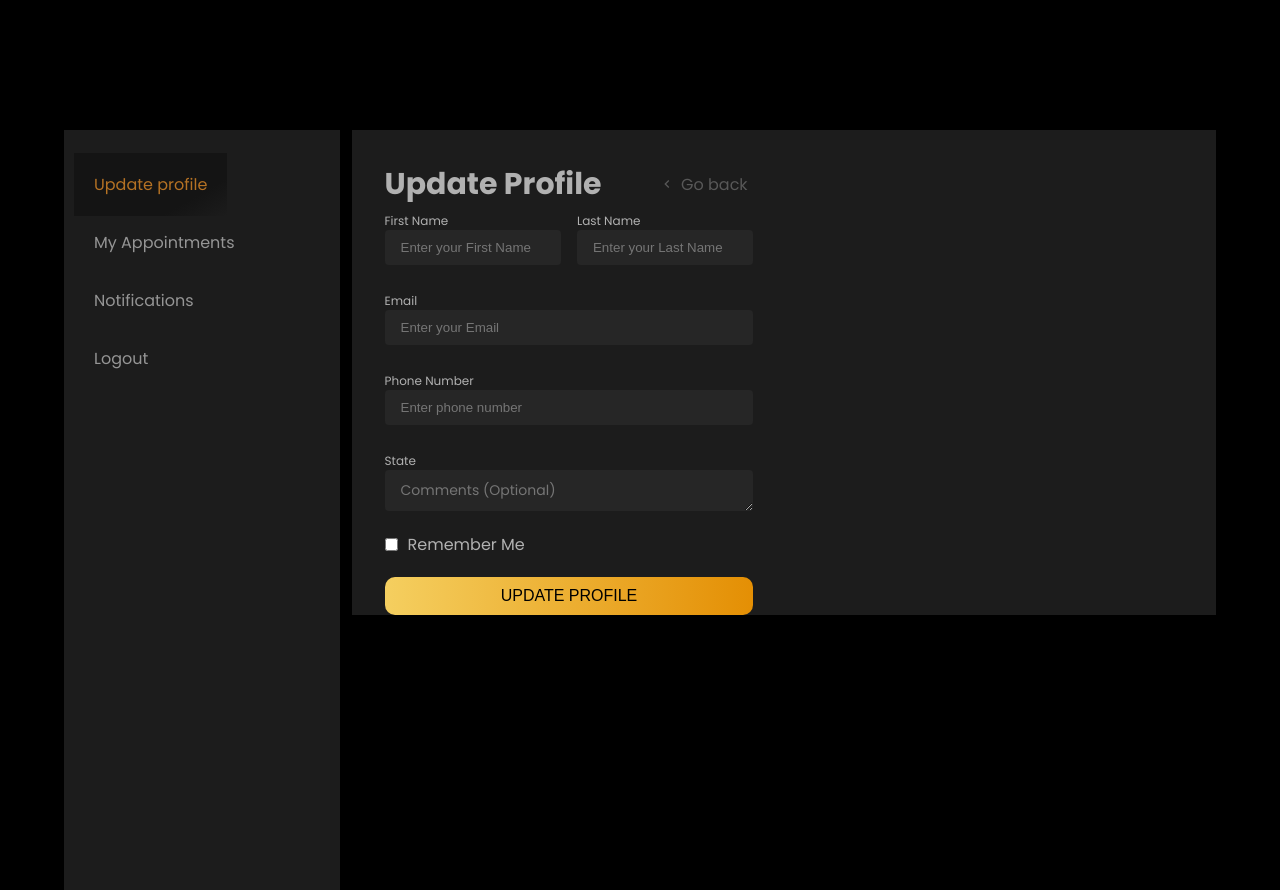
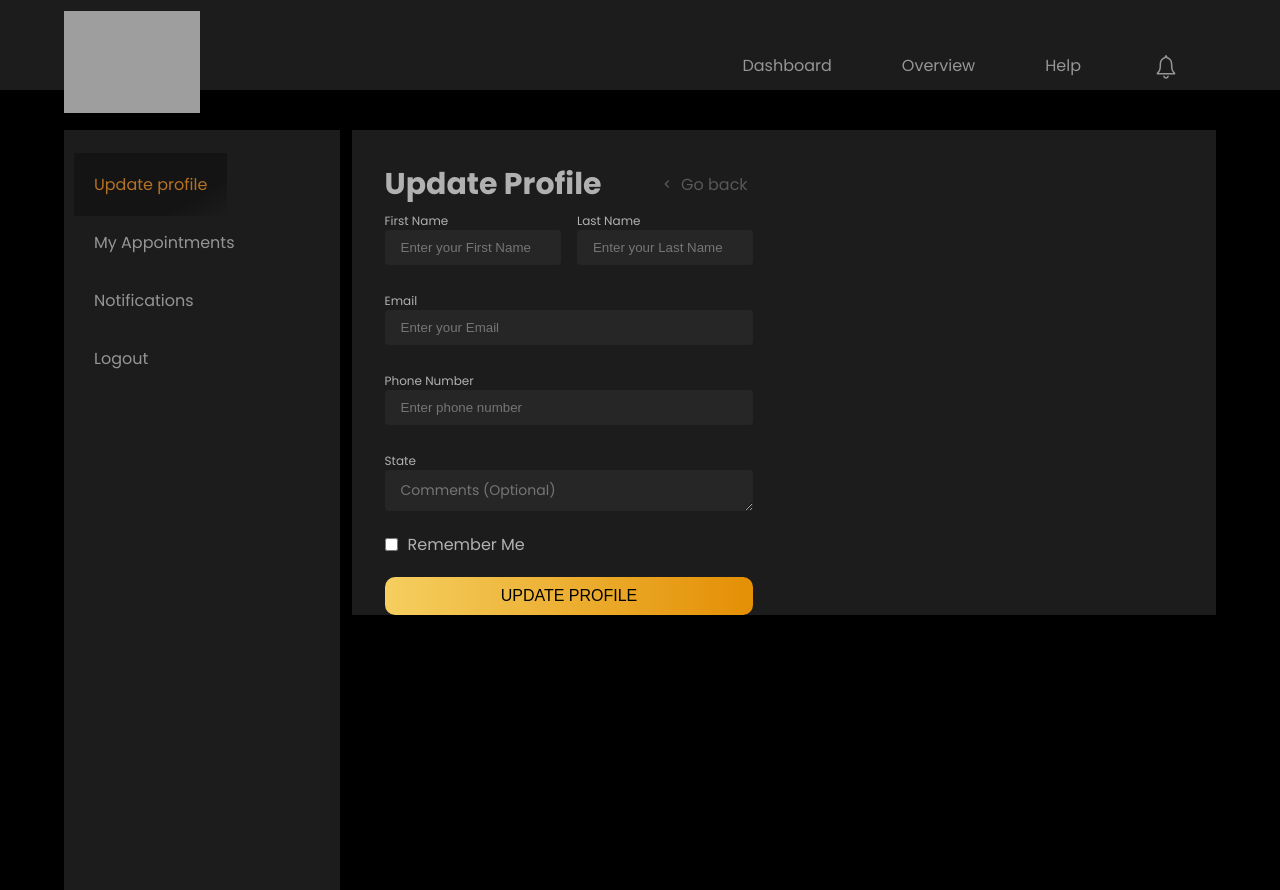
Before and after one commit to Meldy2503/nail-boutique, a React (Create React App) app: page /update-profile in a window 1280 px wide. Built offline with nearby package versions, Linux system fonts and the light colour scheme; grey boxes are pictures that could not be loaded.

Commit message:
fix missing navbar component

```diff
--- a/src/App.js
+++ b/src/App.js
@@ -2,7 +2,7 @@ import { Fragment } from "react";
 import { BrowserRouter as Router, Routes, Route } from "react-router-dom";
 import { ThemeProvider } from "styled-components";
 import { GlobalStyle } from "./reuseableComponents/globalStyle";
-// import Navbar from "./components/navbar";
+import Navbar from "./components/navbar";
 import SelectServicePage from "./pages/selectServicePage";
 // import Booking from "./components/myAppointments/booking";
 import UpdateProfilePage from "./pages/UpdateProfilePage";
@@ -45,6 +45,7 @@ function App() {
       <ThemeProvider theme={theme}>
         <Fragment>
           <GlobalStyle />
+          <Navbar />
           <Routes>
             {/* <Route path="/*" element={<Booking />} /> */}
             <Route path="/*" element={<MyAppointmentPage />} />
--- /dev/null
+++ b/src/components/navbar/index.js
@@ -0,0 +1,75 @@
+import React from "react";
+import { NavContainer, Logo, StyledNav, MenuIcon } from "./navbarStyle";
+import { NavLink } from "react-router-dom";
+import { Spin as Hamburger } from "hamburger-react";
+import logo from "../../images/nail-logo.svg";
+import { IoIosNotificationsOutline } from "react-icons/io";
+
+function Navbar() {
+  const [onIconClick, setOnIconClick] = React.useState(false);
+  const handleClick = () => setOnIconClick(!onIconClick);
+  const closeMenuLink = () => setOnIconClick(false);
+
+  return (
+    <NavContainer>
+      <StyledNav>
+        <Logo>
+          <img src={logo} alt="nail-boutique-logo" />
+        </Logo>
+
+        <ul className={onIconClick ? "ulSmallScreen" : "ulBigScreen"}>
+          <li>
+            <NavLink
+              end
+              className={(navLink) => (navLink.isActive ? "active" : "navLink")}
+              onClick={closeMenuLink}
+              to="/dashboard"
+            >
+              Dashboard
+            </NavLink>
+          </li>
+
+          <li>
+            <NavLink
+              onClick={closeMenuLink}
+              className={(navLink) => (navLink.isActive ? "active" : "navLink")}
+              to="/overview"
+            >
+              Overview
+            </NavLink>
+          </li>
+
+          <li>
+            <NavLink
+              onClick={closeMenuLink}
+              className={(navLink) => (navLink.isActive ? "active" : "navLink")}
+              to="/help"
+            >
+              Help
+            </NavLink>
+          </li>
+
+          <li>
+            <NavLink
+              className={(navLink) => (navLink.isActive ? "active" : "")}
+              onClick={closeMenuLink}
+              to="/notification"
+            >
+              <IoIosNotificationsOutline className="icon" />
+            </NavLink>
+          </li>
+        </ul>
+
+        <MenuIcon onClick={handleClick}>
+          <Hamburger
+            onClick={handleClick}
+            toggled={onIconClick}
+            toggle={setOnIconClick}
+          />
+        </MenuIcon>
+      </StyledNav>
+    </NavContainer>
+  );
+}
+
+export default Navbar;
```
